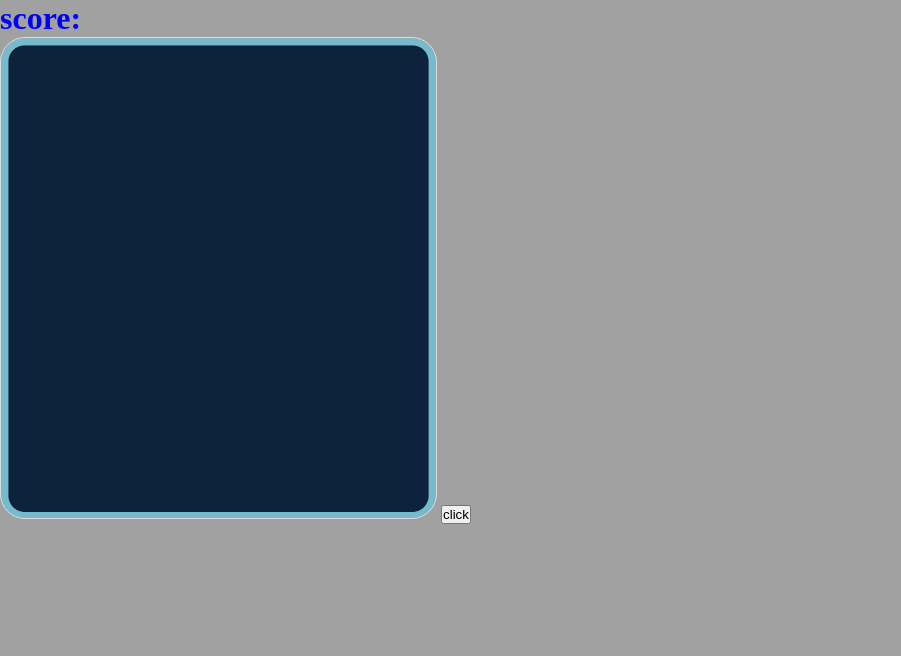
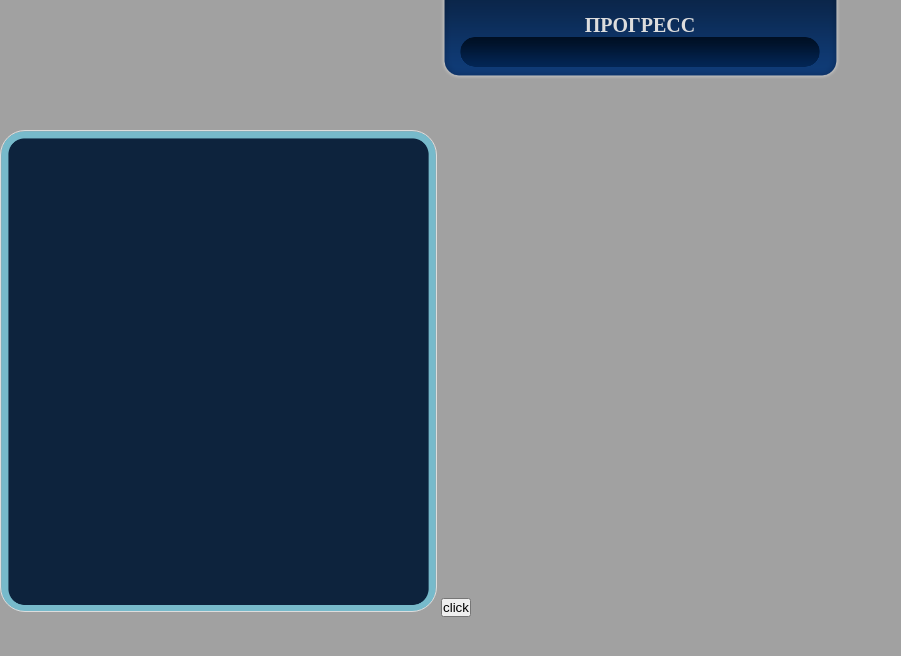
Before and after one commit to MMB-BY/testGame, a website built with webpack: page src/template.html in a window 1280 px wide. Shown: the whole page, without its empty margins (0-901 px from the left). Built offline with nearby package versions, Linux system fonts and the light colour scheme.

Commit message:
feat: add progress

```diff
--- a/src/constants.js
+++ b/src/constants.js
@@ -14,5 +14,5 @@ export const types = [
     'blue',
 ];
 
-export const animDuration = 500;
+export const animDuration = 400;
 export const canvasPadding = 25;
--- a/src/game/game.js
+++ b/src/game/game.js
@@ -1,10 +1,19 @@
 import { Gamefield } from "../Gamefield/Gamefield";
-import { M, N, animDuration, blockSize, canvasPadding, minDelAmount } from "../constants";
+import {
+  M,
+  N,
+  animDuration,
+  blockSize,
+  canvasPadding,
+  minDelAmount,
+} from "../constants";
 import { RNG } from "../helpers/RNG";
+import { Score } from "./score";
 
 export class Game {
   constructor(images) {
     this.canvas = document.getElementById("canvas");
+    this.score = new Score();
     this.rng = new RNG();
     this.gamefield = new Gamefield(images);
     this.field = [];
@@ -141,6 +150,7 @@ export class Game {
     if (this.removeIds.length >= minDelAmount) {
       this.removeIds.forEach(({ CI, RI }) => {
         this.field[CI][RI].toRemove = true;
+        this.score.increase();
       });
       this.gamefield.animRemove(this.field);
       window.setTimeout(() => {
@@ -153,7 +163,7 @@ export class Game {
 
   updateField() {
     this.field.forEach((column, ci) => {
-      const tcol = column.filter(({toRemove}) => !toRemove);
+      const tcol = column.filter(({ toRemove }) => !toRemove);
       column.forEach((row, ri) => {
         if (tcol[ri]) {
           row.type = tcol[ri].type;
@@ -173,13 +183,9 @@ export class Game {
 
   addListener() {
     const canvasLeft =
-      this.canvas.offsetLeft
-      + this.canvas.clientLeft
-      + canvasPadding / 2;
+      this.canvas.offsetLeft + this.canvas.clientLeft + canvasPadding / 2;
     const canvasTop =
-      this.canvas.offsetTop
-      + this.canvas.clientTop
-      + canvasPadding / 2;
+      this.canvas.offsetTop + this.canvas.clientTop + canvasPadding / 2;
     this.canvas.addEventListener("click", (event) => {
       if (this.gamefield.animInProgress) return;
       const x = event.pageX - canvasLeft;
@@ -201,6 +207,7 @@ export class Game {
   }
 
   initGame() {
+    this.score.init();
     this.setField();
     this.initGroup();
     this.gamefield.render(this.field);
--- /dev/null
+++ b/src/game/score.js
@@ -0,0 +1,23 @@
+export class Score {
+  constructor() {
+    this.aim = 50;
+    this.score = 0;
+    this.scoreField = document.getElementById("score");
+  }
+
+  set() {
+    this.scoreField.style.transform = `translateX(-${
+      100 - (this.score / this.aim) * 100
+    }%)`;
+  }
+
+  init() {
+    this.score = 0;
+    this.set();
+  }
+
+  increase() {
+    this.score++;
+    this.set();
+  }
+}
--- a/src/index.js
+++ b/src/index.js
@@ -11,10 +11,8 @@ const init = async () => {
 
 init();
 
-let points = 0;
 
 const button = document.getElementById('button');
-const score = document.getElementById('score');
 button.addEventListener('click', () => {
     points += 10;
     score.innerHTML = points;
--- a/src/styles/main.scss
+++ b/src/styles/main.scss
@@ -1,4 +1,5 @@
 $background-main: rgba(0, 0, 0, 0.37);
+$primary-grey: #dddddd;
 
 * {
   margin: 0;
@@ -17,7 +18,43 @@ h1 {
 
 canvas {
   border-radius: 25px;
-    border: 1px solid #dddddd;
+  border: 1px solid $primary-grey;
   background-image: url(../assets/fieldBackground.png);
   background-size: cover;
 }
+
+.progress {
+  width: 400px;
+  height: 80px;
+  margin: 0 auto;
+  background-image: url(../assets/progressBackground.png);
+  background-size: cover;
+  display: flex;
+  flex-direction: column;
+  align-items: center;
+  justify-content: center;
+  margin-bottom: 50px;
+
+  &__title {
+    color: $primary-grey;
+    text-transform: uppercase;
+    font-size: 20px;
+    font-weight: 800;
+  }
+
+  &__PB-background {
+    width: 360px;
+    height: 30px;
+    background-image: url(../assets/progressBarBackground.png);
+    border-radius: 30px;
+    background-size: cover;
+    overflow: hidden;
+  }
+
+  #score {
+    width: 360px;
+    height: 30px;
+    background-image: url(../assets/progressBar.png);
+    background-size: contain;
+  }
+}
--- a/src/template.html
+++ b/src/template.html
@@ -1,14 +1,19 @@
 <!DOCTYPE html>
 <html lang="en">
   <head>
-    <meta charset="UTF-8">
-    <meta http-equiv="X-UA-Compatible" content="IE=edge">
-    <meta name="viewport" content="width=device-width, initial-scale=1.0">
+    <meta charset="UTF-8" />
+    <meta http-equiv="X-UA-Compatible" content="IE=edge" />
+    <meta name="viewport" content="width=device-width, initial-scale=1.0" />
     <title><%= htmlWebpackPlugin.options.title %></title>
   </head>
   <body>
     <div id="main">
-        <h1>score: <span id="score"></span></h1>
+      <div class="progress">
+        <span class="progress__title">Прогресс</span>
+        <div class="progress__PB-background">
+          <div id="score"></div>
+        </div>
+      </div>
       <canvas id="canvas" width="435" height="480"></canvas>
       <button id="button">click</button>
     </div>
```
Also changed, not shown: src/assets/progressBackground.png (added), src/assets/progressBar.png (added), src/assets/progressBarBackground.png (added). Lines whose indentation alone changed are shown as unchanged.
